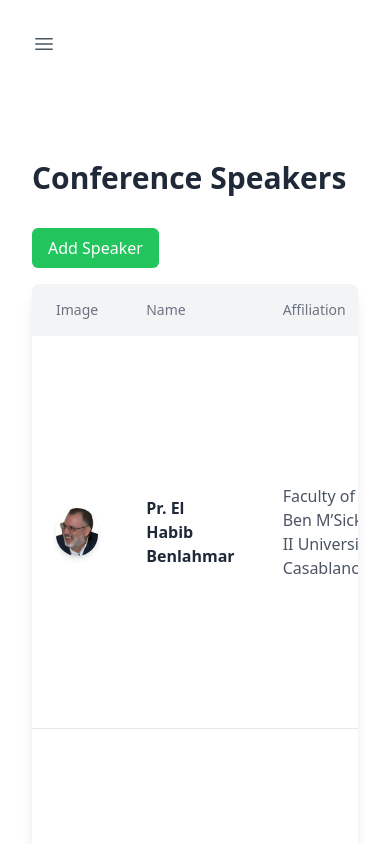
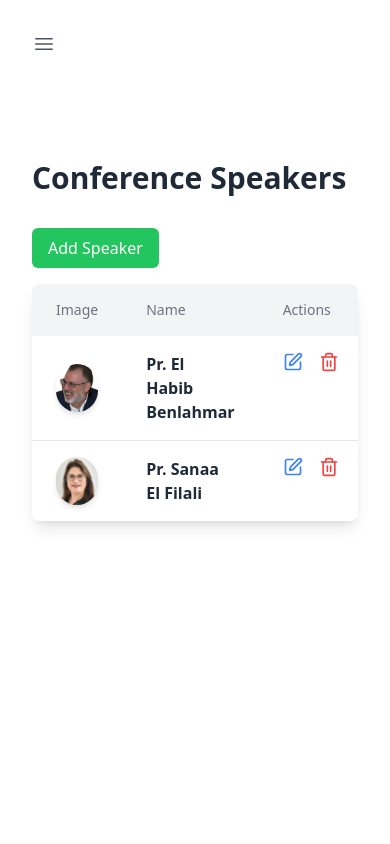
Before and after one commit to ilyasfarkhane-dev/back-office-tim24, a Next.js app: page /speackers in a window 390 px wide. Shown: the top 844 px of the page. Built offline with nearby package versions, Linux system fonts and the light colour scheme.

Commit message:
fix resposivity in speackers page

```diff
--- a/app/speackers/page.jsx
+++ b/app/speackers/page.jsx
@@ -95,6 +95,7 @@ export default function CommitteeTable() {
       </button>
 
       <div className="shadow-lg rounded-lg overflow-hidden">
+        <div className="overflow-x-auto">
           <table className="min-w-full table-auto bg-white">
             <thead className="bg-gray-100">
               <tr>
@@ -104,10 +105,10 @@ export default function CommitteeTable() {
                 <th className="py-4 px-6 text-left text-sm font-medium text-gray-500">
                   Name
                 </th>
-              <th className="py-4 px-6 text-left text-sm font-medium text-gray-500">
+                <th className="py-4 px-6 text-left text-sm font-medium text-gray-500 hidden md:table-cell">
                   Affiliation
                 </th>
-              <th className="py-4 px-6 text-left text-sm font-medium text-gray-500">
+                <th className="py-4 px-6 text-left text-sm font-medium text-gray-500 hidden md:table-cell">
                   About
                 </th>
                 <th className="py-4 px-6 text-left text-sm font-medium text-gray-500">
@@ -128,8 +129,12 @@ export default function CommitteeTable() {
                   <td className="py-4 px-6">
                     <p className="font-semibold text-gray-800">{item.name}</p>
                   </td>
-                <td className="py-4 px-6 text-gray-600">{item.affiliation}</td>
-                <td className="py-4 px-6 text-gray-600">{item.about}</td>
+                  <td className="py-4 px-6 text-gray-600 hidden md:table-cell">
+                    {item.affiliation}
+                  </td>
+                  <td className="py-4 px-6 text-gray-600 hidden md:table-cell">
+                    {item.about}
+                  </td>
                   <td className="py-4 px-6 flex space-x-4">
                     <button
                       className="text-blue-500 hover:text-blue-600 transition"
@@ -148,6 +153,7 @@ export default function CommitteeTable() {
               ))}
             </tbody>
           </table>
+        </div>
       </div>
 
       {/* Modal for Adding Speaker */}
```
Lines whose indentation alone changed are shown as unchanged.
